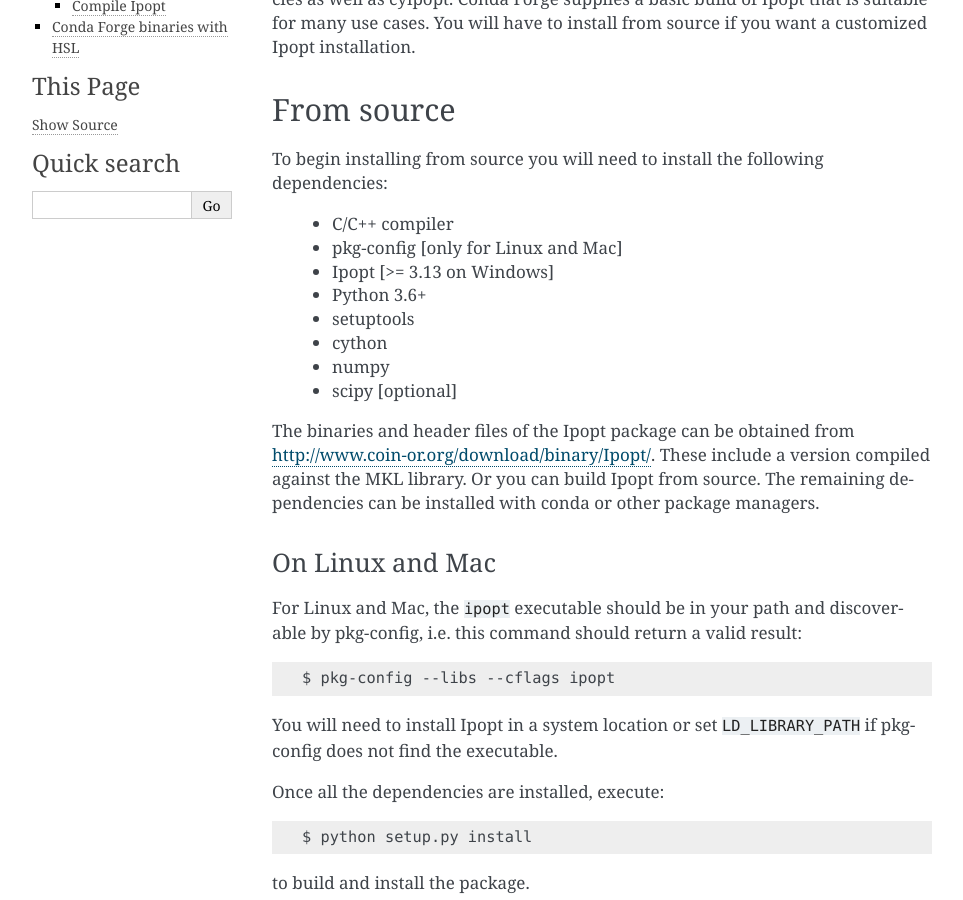
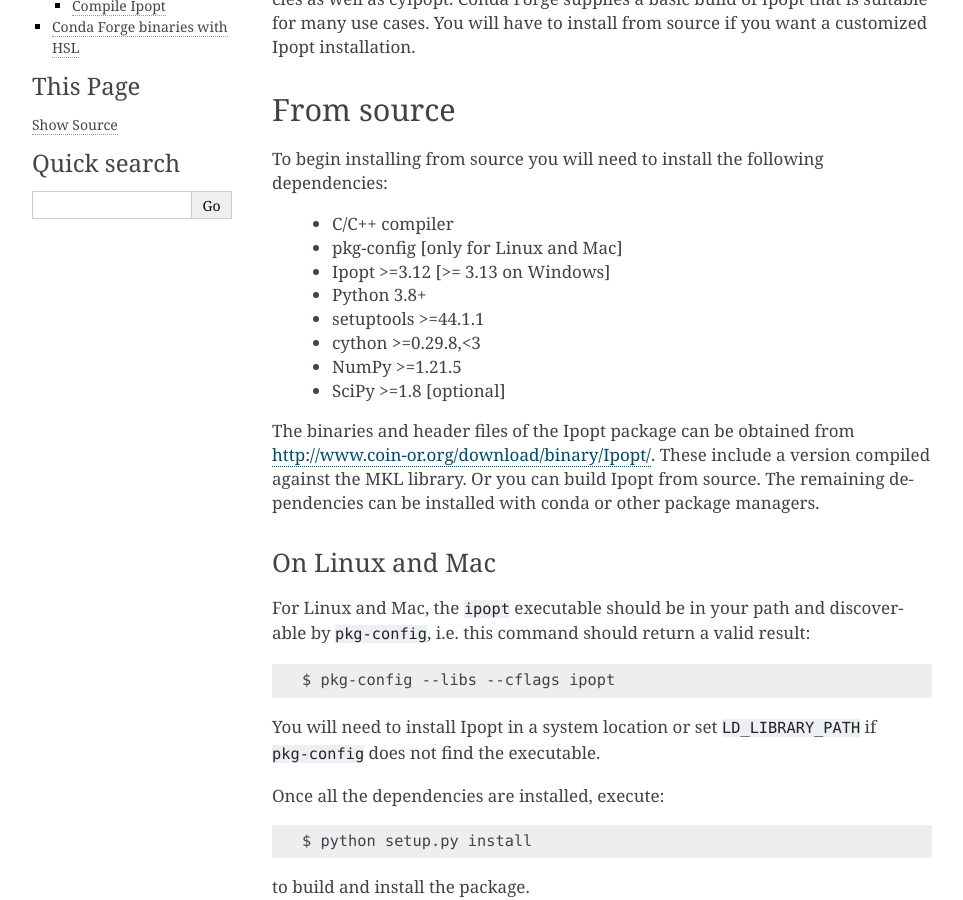
Before and after one commit to mechmotum/cyipopt, a Sphinx documentation site: the page built from docs/source/install.rst, in a window 1280 px wide and 900 px high, scrolled down 351 px. Shown: the whole window, without its empty margins (148-1111 px from the left). Built offline with Sphinx 7.4.7, drawn with Linux system fonts in a browser that asks for light colours.

```diff
--- a/docs/requirements.txt
+++ b/docs/requirements.txt
@@ -1,2 +1,2 @@
-numpydoc>=0.7
-sphinx>=1.6.7
+numpydoc>=1.2
+sphinx>=4.3.2
--- a/docs/source/install.rst
+++ b/docs/source/install.rst
@@ -28,12 +28,12 @@ dependencies:
 
   * C/C++ compiler
   * pkg-config [only for Linux and Mac]
-  * Ipopt [>= 3.13 on Windows]
-  * Python 3.6+
-  * setuptools
-  * cython
-  * numpy
-  * scipy [optional]
+  * Ipopt >=3.12 [>= 3.13 on Windows]
+  * Python 3.8+
+  * setuptools >=44.1.1
+  * cython >=0.29.8,<3
+  * NumPy >=1.21.5
+  * SciPy >=1.8 [optional]
 
 The binaries and header files of the Ipopt package can be obtained from
 http://www.coin-or.org/download/binary/Ipopt/. These include a version compiled
@@ -44,12 +44,13 @@ On Linux and Mac
 ~~~~~~~~~~~~~~~~
 
 For Linux and Mac, the ``ipopt`` executable should be in your path and
-discoverable by pkg-config, i.e. this command should return a valid result::
+discoverable by ``pkg-config``, i.e. this command should return a valid
+result::
 
    $ pkg-config --libs --cflags ipopt
 
 You will need to install Ipopt in a system location or set ``LD_LIBRARY_PATH``
-if pkg-config does not find the executable.
+if ``pkg-config`` does not find the executable.
 
 Once all the dependencies are installed, execute::
 
--- a/pyproject.toml
+++ b/pyproject.toml
@@ -1,3 +1,3 @@
 [build-system]
-requires = ["cython >= 0.26, < 3", "oldest-supported-numpy", "setuptools>=39.0"]
+requires = ["cython>=0.29.28,<3", "oldest-supported-numpy","setuptools>=44.1.1"]
 build-backend = "setuptools.build_meta"
```
Also changed, not shown: setup.py (+4 -6 lines), 2 other files.
